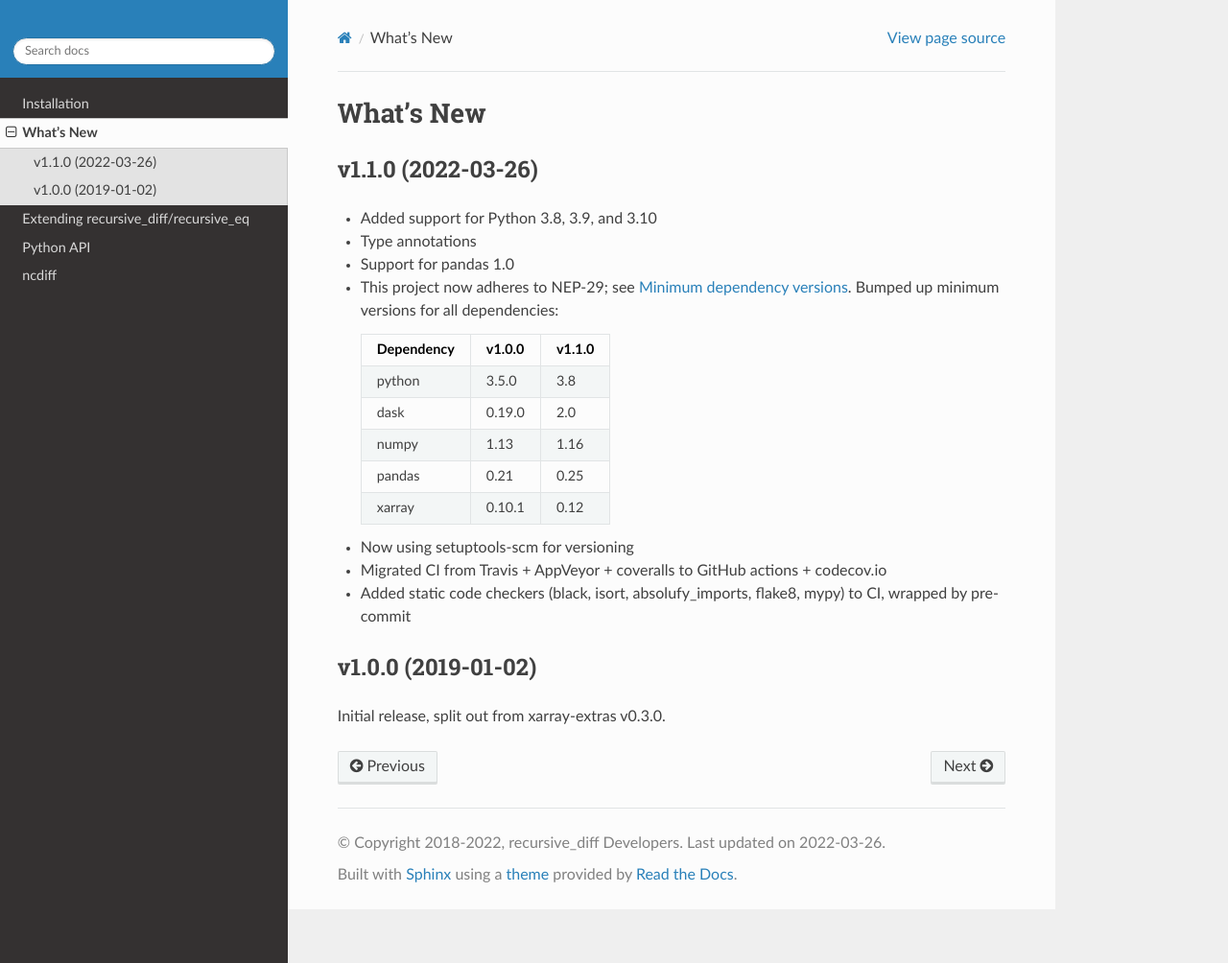
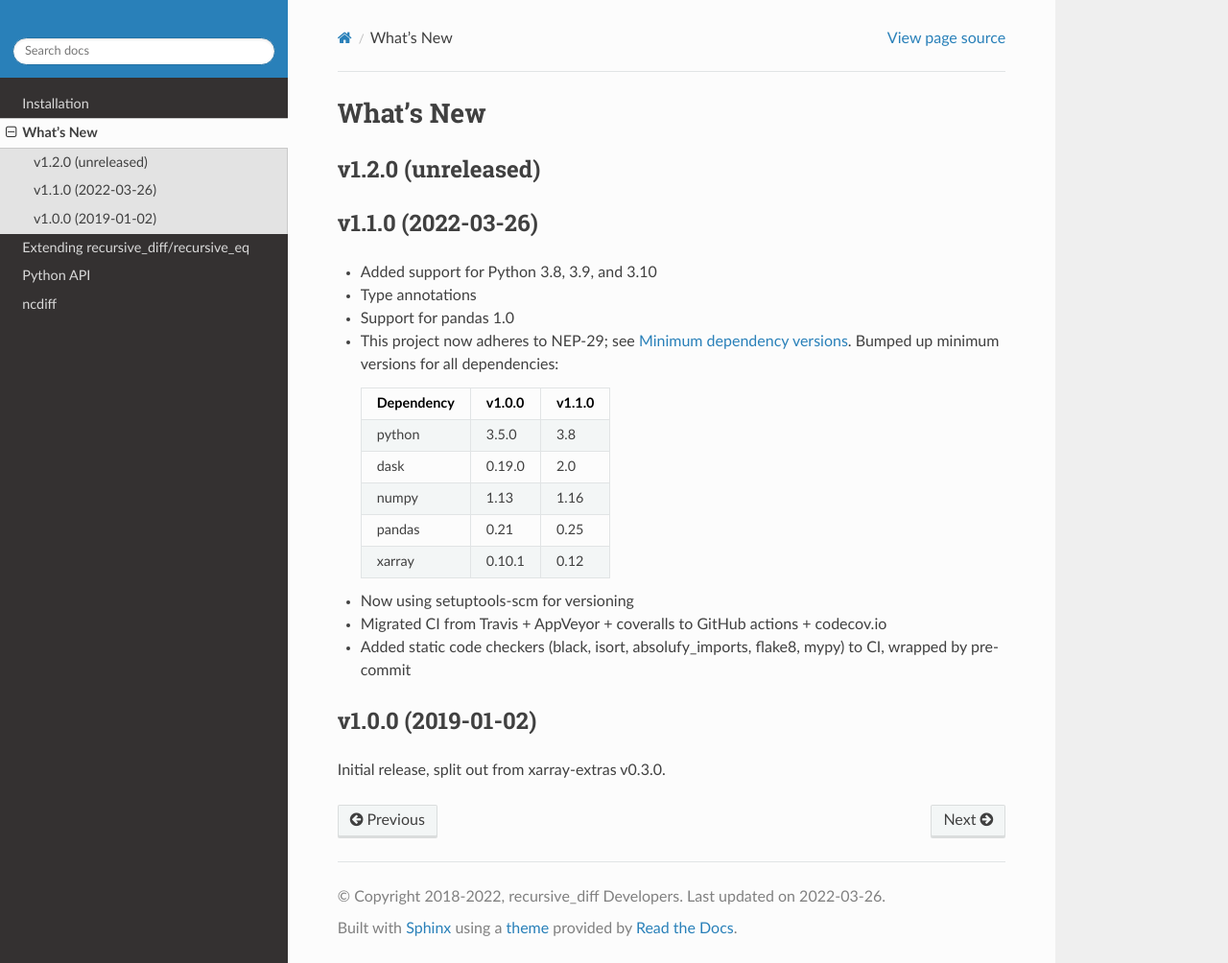
Before and after one commit to crusaderky/recursive_diff, a Sphinx documentation site: the page built from doc/whats-new.rst, in a window 1280 px wide and 1004 px high. Shown: the whole window at 96% size. Built offline with Sphinx 7.4.7 and the Read the Docs theme 2.0.0, drawn with Linux system fonts in a browser that asks for light colours; the version number could not be read and is left out.

Commit message:
Revert to dev version

```diff
--- a/doc/whats-new.rst
+++ b/doc/whats-new.rst
@@ -2,6 +2,12 @@
 
 What's New
 ==========
+
+.. _whats-new.1.2.0:
+
+v1.2.0 (unreleased)
+-------------------
+
 
 .. _whats-new.1.1.0:
 
```
